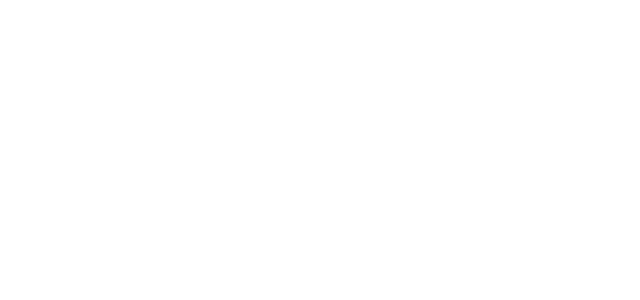
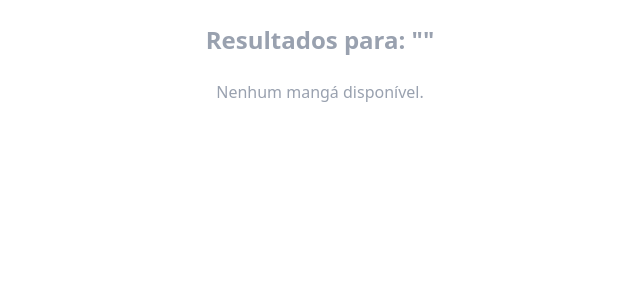
Before and after one commit to italoHepanholPeres/ProjectRice, a React (Vite) app: page /search in a window 1280 px wide. Shown: the top 300 px of the page, without its empty margins (320-960 px from the left). Built offline with nearby package versions, Linux system fonts and the light colour scheme.

Commit message:
página de pesquisa funcional

```diff
--- a/src/components/card/Card.tsx
+++ b/src/components/card/Card.tsx
@@ -29,7 +29,7 @@
         <img
           src={coverUrl}
           alt={`Capa de ${title}`}
-          className="h-64 w-full object-cover"
+          className="h-full w-full object-cover"
           onError={(e) => {
             // Fallback image in case of error
             e.currentTarget.src =
--- a/src/components/navBar/NavBar.tsx
+++ b/src/components/navBar/NavBar.tsx
@@ -30,6 +30,14 @@
           ref={inputSearch}
           type="text"
           className="rounded-lg bg-white text-2xl text-black text-shadow-indigo-700"
+          onKeyDown={(e) => {
+            if (e.key === "Enter") {
+              const value = inputSearch.current?.value.trim();
+              if (value) {
+                onSearchClick(value);
+              }
+            }
+          }}
         />
         <button
           className="w-40 rounded-lg bg-black text-2xl hover:bg-blue-950"
--- a/src/components/verticalList/VerticalList.tsx
+++ b/src/components/verticalList/VerticalList.tsx
@@ -20,20 +20,20 @@
 }: VerticalListProps) {
   if (!mangas || mangas.length === 0) {
     return (
-      <div className="p-4">
-        {title && <h2 className="mb-4 text-xl font-bold">{title}</h2>}
-        <p className="text-gray-500">Nenhum mangá disponível.</p>
+      <div className="p-6 flex flex-col items-center justify-center text-gray-400">
+        {title && <h2 className="mb-6 text-2xl font-bold">{title}</h2>}
+        <p>Nenhum mangá disponível.</p>
       </div>
     );
   }
 
   return (
-    <div className="w-full p-4">
-      {title && <h2 className="mb-4 text-xl font-bold">{title}</h2>}
-
-      <div className="flex flex-col space-y-4 overflow-y-auto max-h-[600px] hide-scrollbar">
+    <div className="h-full w-full p-6 bg-gradient-to-b from-gray-900 via-gray-800 to-gray-900 min-h-screen">
+      {title && <h2 className="mb-6 text-2xl font-bold text-white">{title}</h2>}
+      <div className="flex flex-col gap-4 overflow-y-auto max-h-[80vh] pr-2 scrollbar-thin scrollbar-thumb-gray-600 scrollbar-track-gray-900">
         {mangas.map((manga) => (
-          <Card
+          <div key={manga.id} className="w-32 aspect-[2/3]">
+            <Card
             key={manga.id}
             id={manga.id}
             title={manga.title}
@@ -41,6 +41,7 @@
             additionalInfo={manga.additionalInfo}
             onCardClick={onMangaClick}
           />
+          </div>
         ))}
       </div>
     </div>
--- a/src/pages/Search/index.tsx
+++ b/src/pages/Search/index.tsx
@@ -1,18 +1,49 @@
+import { useEffect, useState } from "react";
 import { useSearchParams } from "react-router-dom";
 import { getMangaByTitle } from "../../api/MangaService";
+import VerticalList from "../../components/verticalList/VerticalList";
+import Mapper from "../../mappers/MangaMapper";
+import HorizontalList from "../../components/horizontalList/HorizontalList";
 
-function Search() {
-  const [searchParam] = useSearchParams();
-  const title = searchParam.get("title");
-  if (title) {
-    console.log(getMangaByTitle(title));
+interface Manga {
+  id: string;
+  title: string;
+  coverUrl: string;
+  additionalInfo?: string;
+}
+
+export default function Search() {
+  const [searchParams] = useSearchParams();
+  const title = searchParams.get("title") || "";
+  const [mangas, setMangas] = useState<Manga[]>([]);
+  const [loading, setLoading] = useState(true);
+
+  useEffect(() => {
+    async function fetchMangas() {
+      setLoading(true);
+      if (title) {
+        const data = await getMangaByTitle(title);
+        const mapped = await Promise.all(data.map((manga: any) => Mapper(manga)));
+        setMangas(mapped);
+      }
+      setLoading(false);
+    }
+    fetchMangas();
+  }, [title]);
+
+  if (loading) {
+    return (
+      <div className="flex h-screen w-full flex-col items-center justify-center bg-gray-900 text-white">
+        <h1>Pesquisando por "{title}"...</h1>
+      </div>
+    );
   }
 
   return (
-    <>
-      <h1>{title}</h1>
-    </>
+    <VerticalList
+      mangas={mangas}
+      title={`Resultados para: "${title}"`}
+      onMangaClick={(id) => console.log(`Você clicou no mangá ${id}`)}
+    />
   );
 }
-
-export default Search;
```
